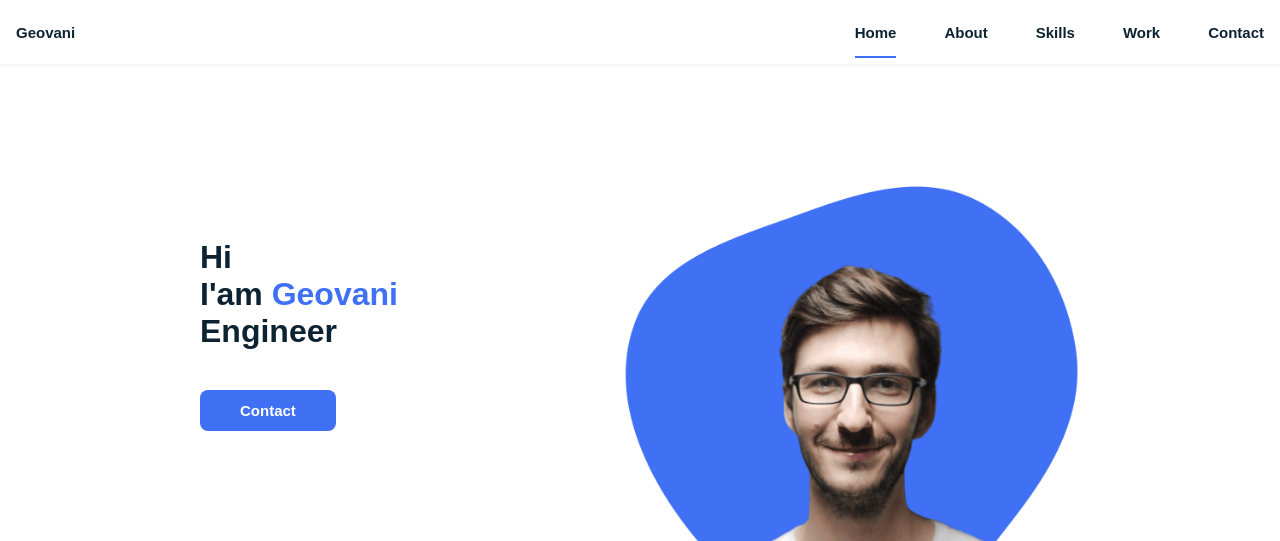
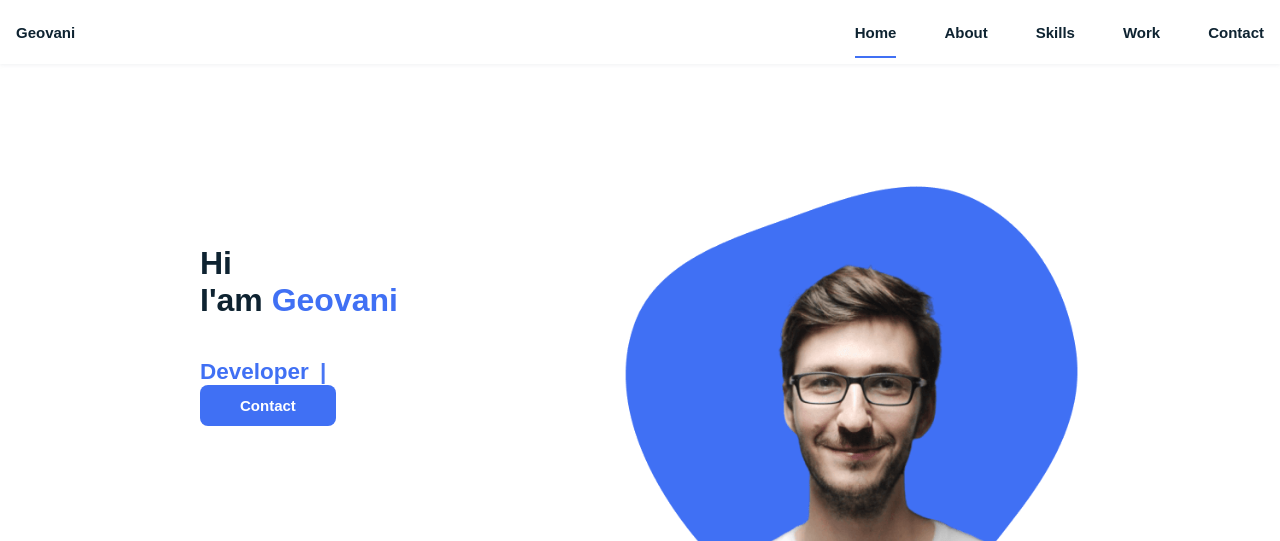
Before and after one commit to iamageo/devfolio, a plain HTML site: page index.html in a window 1280 px wide. Shown: the top 541 px of the page. Drawn offline with nearby package versions, Linux system fonts and the light colour scheme; files whose address does not match are found by name.

Commit message:
adicionando efeito de máquina de escrever no css e js

```diff
--- a/assets/css/style.css
+++ b/assets/css/style.css
@@ -479,6 +479,18 @@ img{
 }
 
 /* efeito de máquina de escrever */
+.titulo-maquina{
+    color:var(--first-color);
+}
+
+.titulo-maquina:after{
+ content: '|';
+ margin-left: 5px;
+ opacity: 1;
+ animation: pisca .7s infinite;
+
+}
+
 @keyframes pisca{
     0%, 100%{
         opacity: 1;
--- a/assets/js/index.js
+++ b/assets/js/index.js
@@ -36,11 +36,12 @@ const sr = ScrollReveal({
     reset: true
 })
 
-/* scroll home */
+/* scroll home
 sr.reveal('.home__title', {})
 sr.reveal('.button', {delay: 200})
 sr.reveal('.home__img', {delay: 400})
 sr.reveal('.home__social-icon', {interval:200})
+*/
 
 /* scroll about */
 sr.reveal('.about__img', {})
@@ -58,3 +59,18 @@ sr.reveal('.work__img', {interval: 200})
 
 /* scroll contact */
 sr.reveal('.contact__input', {interval: 200})
+
+/* efeito de máquina de escrever */
+function typeWrite(elemento){
+    const textoArray = elemento.innerHTML.split('');
+    elemento.innerHTML = ' ';
+    textoArray.forEach(function(letra, i){
+
+    setTimeout(function(){
+        elemento.innerHTML += letra;
+    }, 75 * i)
+
+  });
+}
+const titulo = document.querySelector('.titulo-maquina');
+typeWrite(titulo);
--- a/index.html
+++ b/index.html
@@ -40,7 +40,8 @@
 
             <!-- dados iniciais -->
             <div class="home__data">
-                <h1 class="home__title">Hi <br> I'am <span class="home__title-color">Geovani</span><br> Engineer </h1>
+                <h1 class="home__title ">Hi <br> I'am <span class="home__title-color">Geovani</span><br><h1 class="titulo-maquina">Developer </h1>  </h1>
+
                 <a href="#" class="button">Contact</a>
 
             </div>
```
